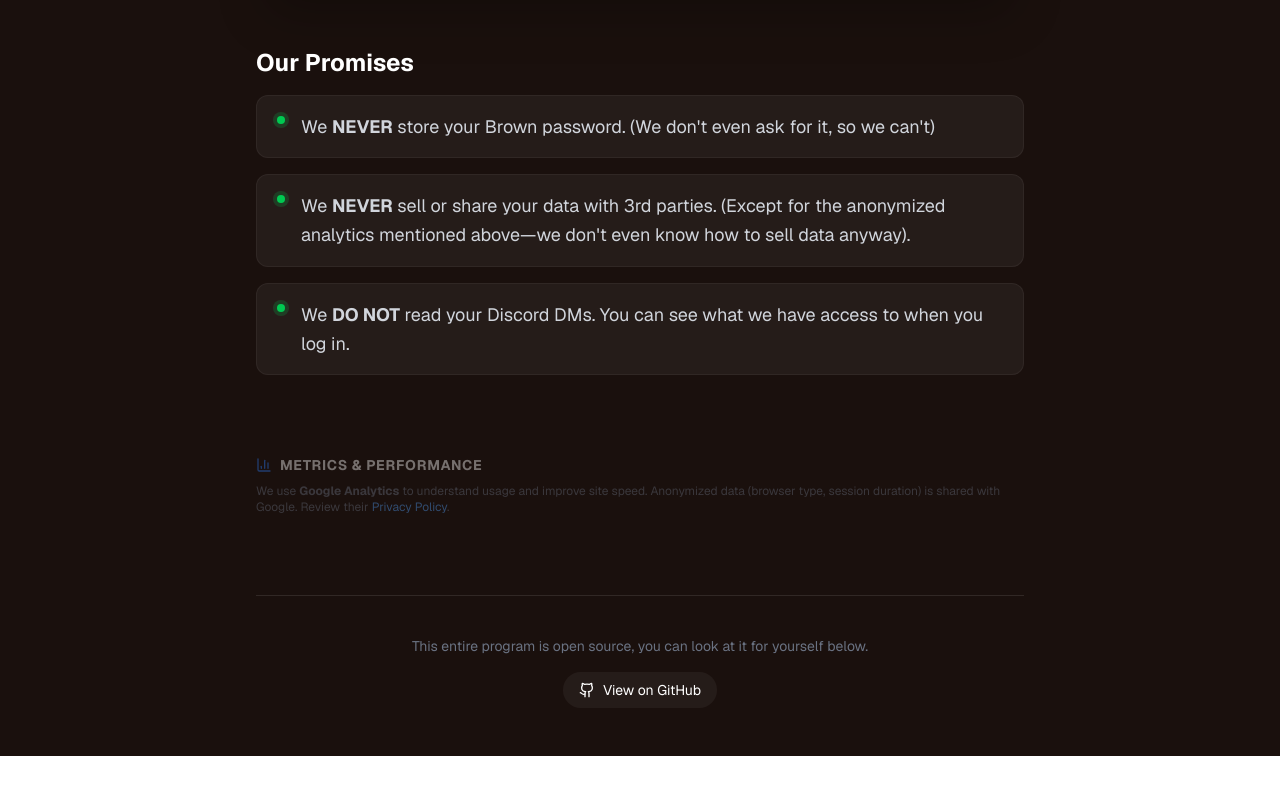
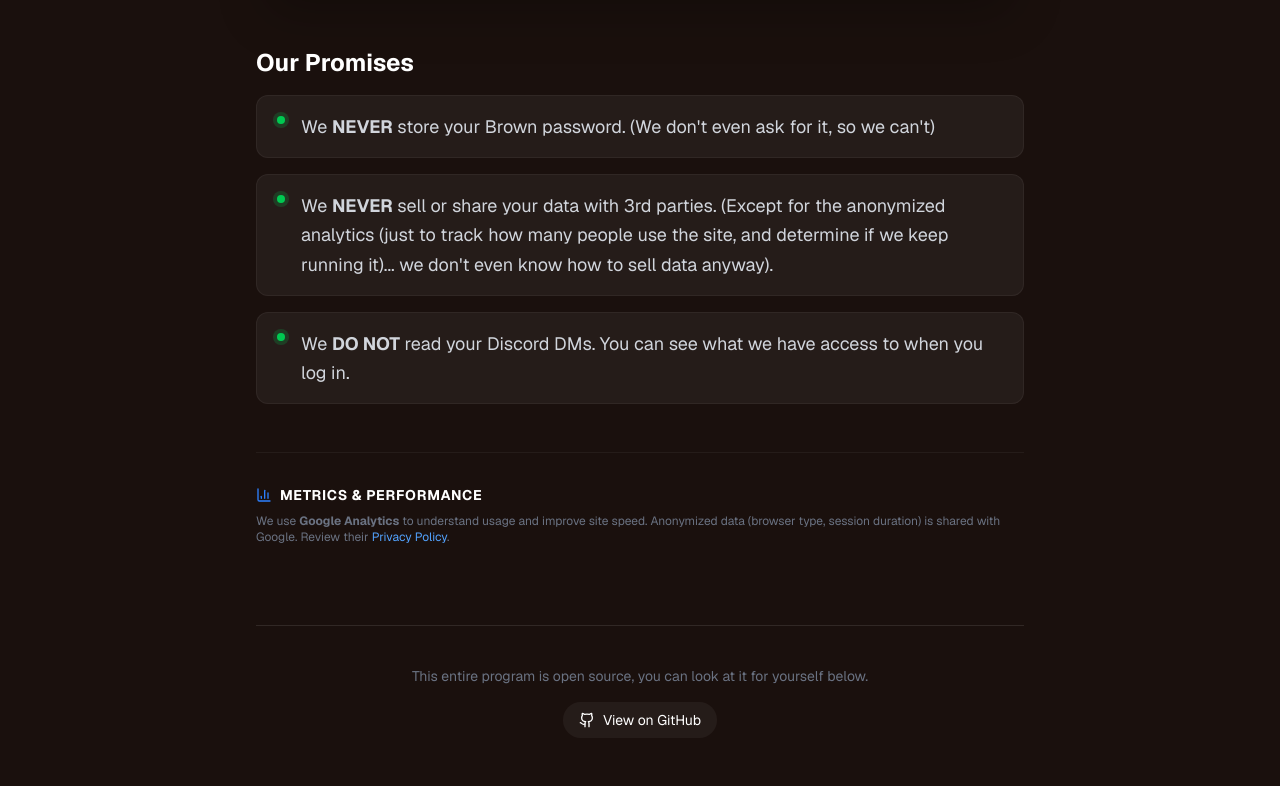
Before and after one commit to snomf/brown-verification, a Next.js app: page /privacy in a window 1280 px wide. Shown: the part 922-1708 px from the top of the page. Before the commit the page ends 1678 px from the top, so only its background shows below. Built offline with nearby package versions, Linux system fonts and the light colour scheme.

Commit message:
Fixed transparency

```diff
--- a/app/privacy/page.js
+++ b/app/privacy/page.js
@@ -103,7 +103,7 @@ export default function PrivacyPage() {
                             </li>
                             <li className="bg-white/5 p-4 rounded-xl flex gap-3 items-start border border-white/5">
                                 <div className="bg-green-500/20 p-1 rounded-full"><div className="w-2 h-2 bg-green-500 rounded-full"></div></div>
-                                <span>We <strong>NEVER</strong> sell or share your data with 3rd parties. (Except for the anonymized analytics mentioned above—we don't even know how to sell data anyway).</span>
+                                <span>We <strong>NEVER</strong> sell or share your data with 3rd parties. (Except for the anonymized analytics (just to track how many people use the site, and determine if we keep running it)... we don't even know how to sell data anyway).</span>
                             </li>
                             <li className="bg-white/5 p-4 rounded-xl flex gap-3 items-start border border-white/5">
                                 <div className="bg-green-500/20 p-1 rounded-full"><div className="w-2 h-2 bg-green-500 rounded-full"></div></div>
@@ -112,7 +112,7 @@ export default function PrivacyPage() {
                         </ul>
                     </section>
 
-                    <section className="pt-8 opacity-40 hover:opacity-100 transition-opacity">
+                    <section className="pt-8 border-t border-white/5 mt-8">
                         <div className="flex items-center gap-2 mb-2">
                             <BarChart3 className="w-4 h-4 text-blue-500" />
                             <h2 className="text-sm font-bold text-white uppercase tracking-wider">Metrics & Performance</h2>
```
